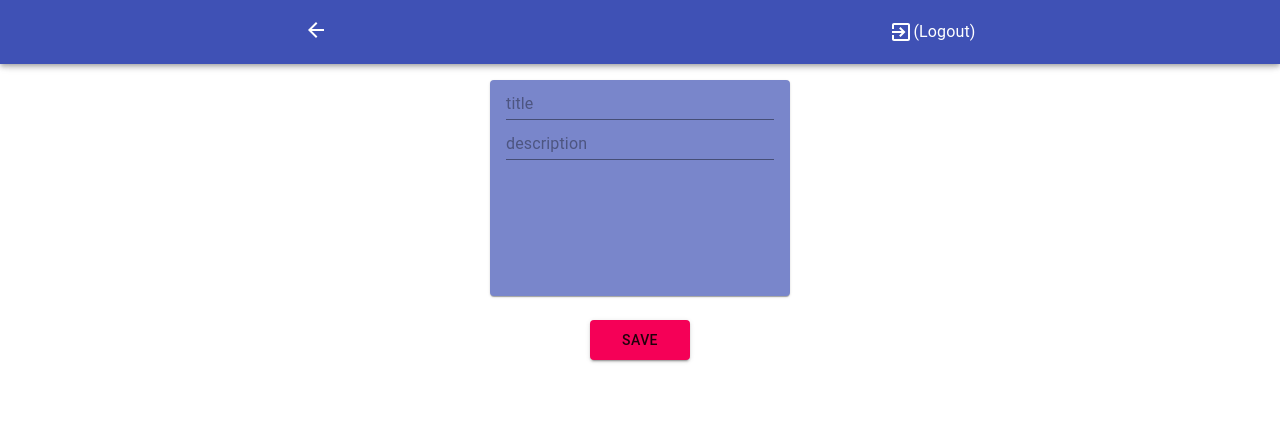
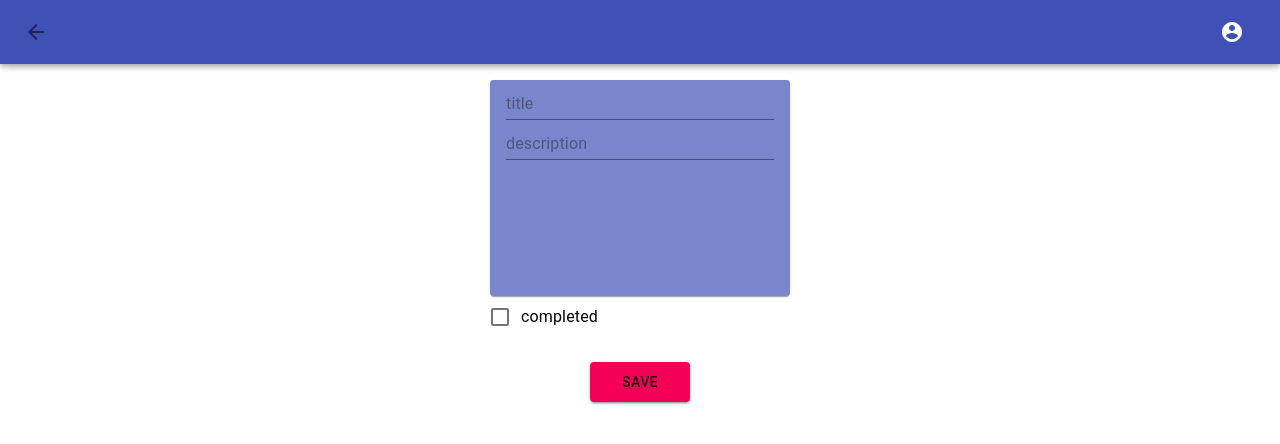
Before and after one commit to pdhaila97/stoic-notes-ui, a React (Create React App) app: page /note in a window 1280 px wide. Shown: the top 444 px of the page. Built offline with nearby package versions, Linux system fonts and the light colour scheme; sample sign-in values are in the browser's storage.

Commit message:
changes in design of header(logout button), notes now have complete button, archive button(only on List items)

```diff
--- a/src/components/DashboardPage/index.tsx
+++ b/src/components/DashboardPage/index.tsx
@@ -31,7 +31,7 @@ function DashboardPage (props: any) {
         <>
         <Header />
         <Box height="inherit" width="inherit" display="flex" flexDirection="column" alignItems="center">
-            <Box display="flex" flexDirection="column" pt={2}>
+            <Box width="inherit" display="flex" flexDirection="column" pt={2}>
                 <NotesList notes={notes} history={props.history}/>
             </Box>
             <StyledButton variant="contained" onClick={addNewNote}>Add new</StyledButton>
--- a/src/components/Header/index.tsx
+++ b/src/components/Header/index.tsx
@@ -1,20 +1,22 @@
-import React from 'react';
-import { Toolbar, AppBar, Typography, Box, makeStyles, createStyles } from '@material-ui/core';
+import React, { useState } from 'react';
+import { Toolbar, AppBar, Typography, Box, IconButton, Menu, MenuItem, ExpansionPanel, ExpansionPanelSummary, ExpansionPanelDetails } from '@material-ui/core';
 import ArrowBackIcon from '@material-ui/icons/ArrowBack';
 import ExitToAppIcon from '@material-ui/icons/ExitToApp';
+import AccountCircle from '@material-ui/icons/AccountCircle';
+import ExpandMoreIcon from '@material-ui/icons/ExpandMore';
 import { clearUser } from '../../services/authService';
 import { useHistory } from 'react-router-dom';
+import styled from 'styled-components';
 
 
-const useStyles = makeStyles(() =>
-    createStyles({
-        spaceAround: {
-            justifyContent: "space-around"
-        }
-    })
-);
+const StyledIconButton = styled(IconButton)`
+margin-right: auto;
+`;
+
+const StyledExitToAppIcon = styled(ExitToAppIcon)`
+margin-left: auto;
+`;
 function Header (props: any) {
-    const classes = useStyles();
     const history = useHistory();
 
     const goBack = () => {
@@ -25,11 +27,68 @@ function Header (props: any) {
         clearUser();
         history.push("/");
     }
+
+    const handleMenu = (evt: any) => {
+        setAnchorEl(evt.currentTarget)
+    }
+
+    const handleClose = () => {
+        setAnchorEl(null);
+    }
+
+    const [anchorEl, setAnchorEl] = useState(null);
+    const open = Boolean(anchorEl);
     return (
         <AppBar position="sticky">
-            <Toolbar className={classes.spaceAround}>
-                <Box onClick={goBack}><ArrowBackIcon /></Box>
-                <Box onClick={logout} display="flex"><ExitToAppIcon /> <Typography>(Logout)</Typography></Box>
+            <Toolbar>
+                <StyledIconButton edge="start" onClick={goBack}><ArrowBackIcon /></StyledIconButton>
+                <Box>
+                <IconButton
+                    aria-label="account of current user"
+                    aria-controls="menu-appbar"
+                    aria-haspopup="true"
+                    onClick={handleMenu}
+                    color="inherit"
+                >
+                    <AccountCircle />
+                </IconButton>
+                <Menu
+                    id="menu-appbar"
+                    anchorEl={anchorEl}
+                    anchorOrigin={{
+                    vertical: 'top',
+                    horizontal: 'right',
+                    }}
+                    keepMounted
+                    transformOrigin={{
+                    vertical: 'top',
+                    horizontal: 'right',
+                    }}
+                    open={open}
+                    onClose={handleClose}
+                >
+                    <MenuItem onClick={logout}>Logout<StyledExitToAppIcon /></MenuItem>
+                    {/* <ExpansionPanel>
+                        <ExpansionPanelSummary
+                        expandIcon={<ExpandMoreIcon />}
+                        aria-controls="panel1a-content"
+                        id="panel1a-header"
+                        >
+                        <Typography>Sort By</Typography>
+                        </ExpansionPanelSummary>
+                        <ExpansionPanelDetails>
+                            <Typography variant="subtitle2">
+                                Date Modified
+                            </Typography>
+                        </ExpansionPanelDetails>
+                        <ExpansionPanelDetails>
+                            <Typography variant="subtitle2">
+                                Incomplete First
+                            </Typography>
+                        </ExpansionPanelDetails>
+                    </ExpansionPanel> */}
+                </Menu>
+            </Box>
             </Toolbar>
         </AppBar>
     )
--- a/src/components/Notes/EditableNote.tsx
+++ b/src/components/Notes/EditableNote.tsx
@@ -1,5 +1,5 @@
 import React, { useState } from "react";
-import { Box, Card, TextField, Button, Typography } from "@material-ui/core";
+import { Box, Card, TextField, Button, Typography, FormControlLabel, Checkbox } from "@material-ui/core";
 import styled from "styled-components";
 import { updateNoteById, createNewNote, deleteNoteById } from "../../services/httpService";
 import Header from "../Header";
@@ -17,6 +17,7 @@ function EditableNote (props: any) {
 
     const [title, setTitle] = useState({value: note.title, error: false});
     const [description, setDescription] = useState({value: note.description, error: false});
+    const [isNoteCompleted, setIsNoteCompleted] = useState(note.meta? note.meta.isCompleted : false);
 
     const StyledButton = styled(Button)`
         background-color: ${(props: any) => props.theme.palette.secondary.main};
@@ -35,11 +36,11 @@ function EditableNote (props: any) {
             return;
         }
         if (note._id) {
-            updateNoteById(note._id, {title: title.value, description: description.value}).then((response) => {
+            updateNoteById(note._id, {title: title.value, description: description.value, meta: {isCompleted: isNoteCompleted}}).then((response) => {
                 props.history.push("/");
             });
         } else {
-            createNewNote({title: title.value, description: description.value}).then((response) => {
+            createNewNote({title: title.value, description: description.value, meta: {isCompleted: isNoteCompleted}}).then((response) => {
                 props.history.push("/");
             });
         }
@@ -80,6 +81,17 @@ function EditableNote (props: any) {
                         />
                     </Box>
                 </StyledCard>
+                <FormControlLabel
+                    control={
+                    <Checkbox
+                        checked={isNoteCompleted}
+                        onChange={() => {setIsNoteCompleted(!isNoteCompleted)}}
+                        name="checkedB"
+                        color="primary"
+                    />
+                    }
+                    label="completed"
+                />
             </Box>
             {!props.isNew && <Typography variant="caption">Last updated on: {timestampToDate(note.updatedAt)}</Typography>}
             <Box display="flex" justifyContent="center">
--- a/src/components/Notes/NoteListItem.tsx
+++ b/src/components/Notes/NoteListItem.tsx
@@ -1,21 +1,59 @@
-import React from 'react';
-import { Card, Typography, Box } from '@material-ui/core';
+import React, { useState } from 'react';
+import { Card, Typography, Box, FormControlLabel, Checkbox } from '@material-ui/core';
 import styled from 'styled-components';
+
+const StyledFormControlLabel = styled(FormControlLabel)`
+`;
 
 function NoteListItem (props: any) {
     const {note} = props;
     const StyledCard = styled(Card)`
         padding: 8px 16px;
+        margin: 0px 16px;
         background: ${(props: any) => props.theme.palette.primary.light}
     `;
+    const [checkState, setCheckState]: any = useState({isArchived: note.meta.isArchived, isCompleted: note.meta.isCompleted});
+    const handleCheck = (checkClicked: string) => {
+        props.handleCheck(note._id, {meta: {[checkClicked]: !checkState[checkClicked]}}).then((response: any) => {
+            setCheckState({...checkState, [checkClicked]:response.data.meta[checkClicked]});
+        })
+    }
+
     return (
-        <Box width="300px" py={2} onClick={() => props.handleClick(note._id)}>
+        <Box width="inherit" py={2}>
             <StyledCard>
-                <Box pb={1}>
-                    <Typography variant="subtitle1">{note.title}</Typography>
+                <Box onClick={() => props.handleClick(note._id)}>
+                    <Box pb={1}>
+                        <Typography variant="subtitle1">{note.title}</Typography>
+                    </Box>
+                    <Typography variant="caption">{note.description}</Typography>
                 </Box>
-                <Typography variant="caption">{note.description}</Typography>
+                <StyledFormControlLabel
+                    control={
+                    <Checkbox
+                        size="small"
+                        checked={checkState.isArchived}
+                        onChange={() => handleCheck("isArchived")}
+                        name="checkedB"
+                        color="primary"
+                    />
+                    }
+                    label={<Typography variant="subtitle2">archive</Typography>}
+                />
+                <StyledFormControlLabel
+                    control={
+                    <Checkbox
+                        size="small"
+                        checked={checkState.isCompleted}
+                        onChange={() => handleCheck("isCompleted")}
+                        name="checkedB"
+                        color="primary"
+                    />
+                    }
+                    label={<Typography variant="subtitle2">complete</Typography>}
+                />
             </StyledCard>
+
         </Box>
     )
 }
--- a/src/components/Notes/NotesList.tsx
+++ b/src/components/Notes/NotesList.tsx
@@ -1,6 +1,7 @@
 import React from 'react';
 import NoteListItem from './NoteListItem';
 import { Box, Typography } from '@material-ui/core';
+import { updateNoteById } from '../../services/httpService';
 
 function NotesList (props: any) {
 
@@ -8,13 +9,18 @@ function NotesList (props: any) {
         props.history.push(`/note/${_id}`)
     }
 
+    const handleCheck = (_id: string, note: any) => {
+        return updateNoteById(_id, note);
+    }
+
+
     return (
-        <Box display="flex" flexDirection="column" alignItems="center">
+        <Box width="inherit" display="flex" flexDirection="column" alignItems="center">
         {(!props.notes || props.notes.length <= 0) && <Typography>Start Creating Notes!</Typography>}
         {props.notes && props.notes.length > 0 && props.notes.map(
             (note: any) => {
                 return (
-                    <NoteListItem note={note} handleClick={handleClick} key={note._id}/>
+                    <NoteListItem handleCheck={handleCheck} note={note} handleClick={handleClick} key={note._id}/>
                 )
             }
         )}
```
Also changed, not shown: public/moksha.png (added).
